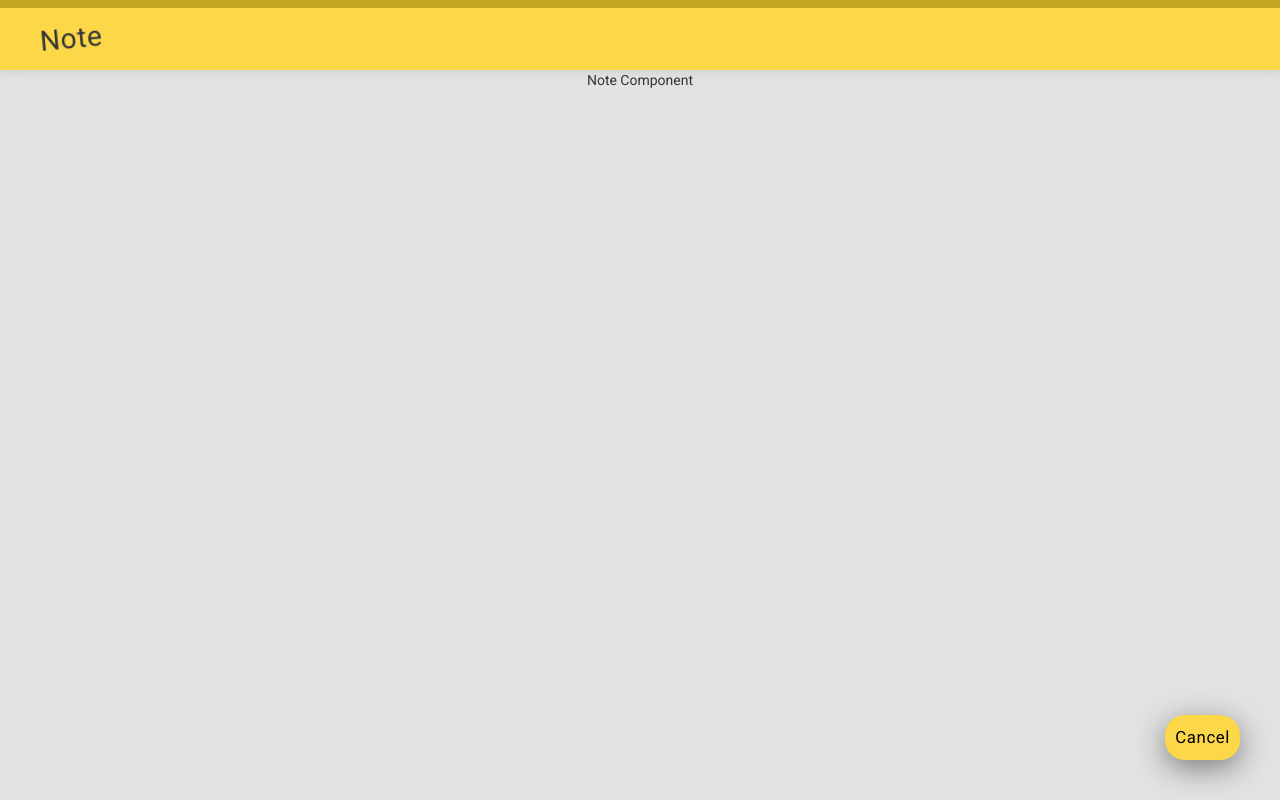
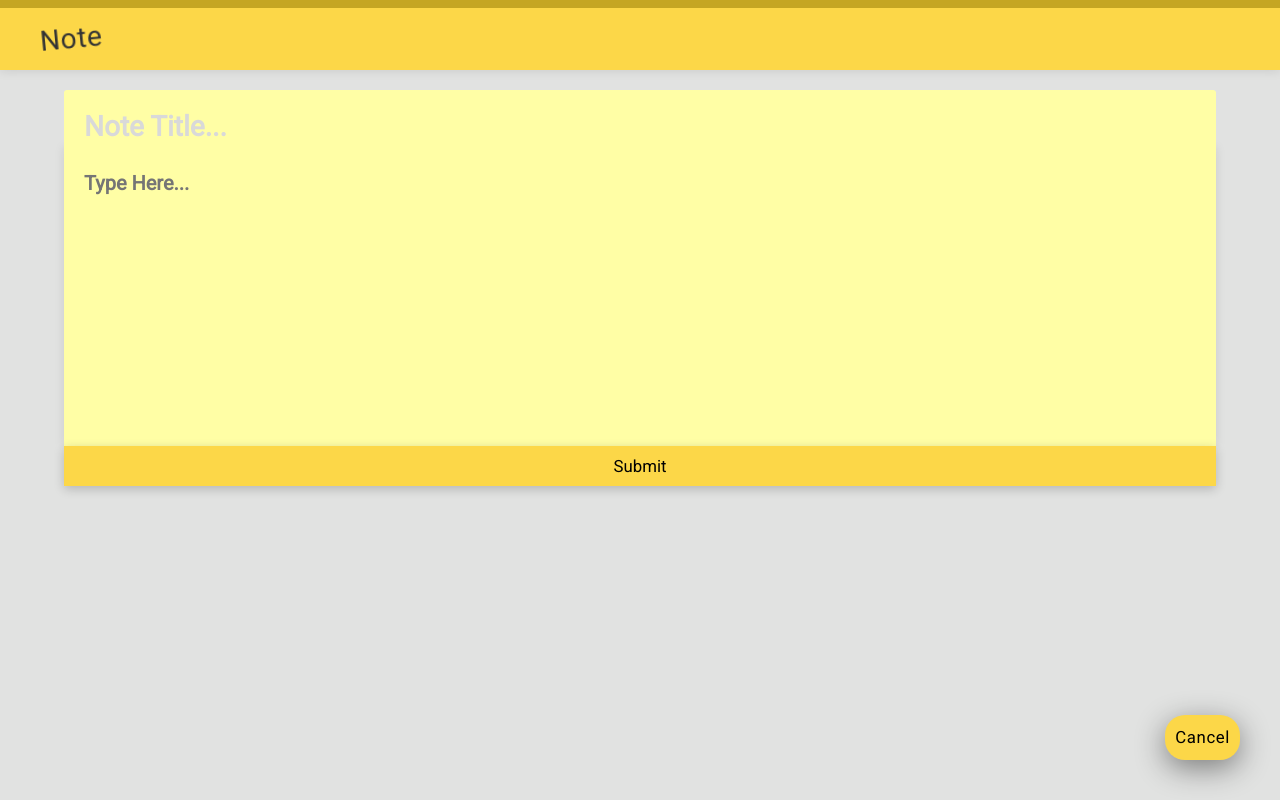
Before and after one commit to Kellysalito/note-app, a React (Create React App) app: page / in a window 1280 px wide. Both pictures are taken after a click on the element "+ Note". Built offline with nearby package versions, Linux system fonts and the light colour scheme; no server answers.

Commit message:
setup form submission for edit

```diff
--- a/src/App.js
+++ b/src/App.js
@@ -35,12 +35,14 @@ class App extends Component {
   }
 
 render() {
-  const { showNote, notes } = this.state;
+  const { showNote, notes, note } = this.state;
   return (
     <div className="App">
       <Nav toggleNote={this.toggleNote} showNote={showNote} />
       { showNote ?
-      <Note />
+      <Note
+      note={note}
+      />
       :
       <List
       getNotes={this.getNotes}
--- a/src/components/Note.js
+++ b/src/components/Note.js
@@ -1,9 +1,24 @@
 import React from 'react';
 class Note extends React.Component {
 render () {
+  const { note } = this.props;
+
   return (
     <div className="note-container">
-        Note Component
+        <form className= "note-form">
+        <input
+        className="note-title-input"
+        type="text"
+        placeholder="Note Title..."
+        defaultValue={note.title}
+        />
+        <textarea
+          className="note-textarea"
+          placeholder="Type Here..."
+          defaultValue={note.content}
+          />
+          <input className="note-button" type="submit" value="Submit" />
+        </form>
       </div>
     );
 }
```
